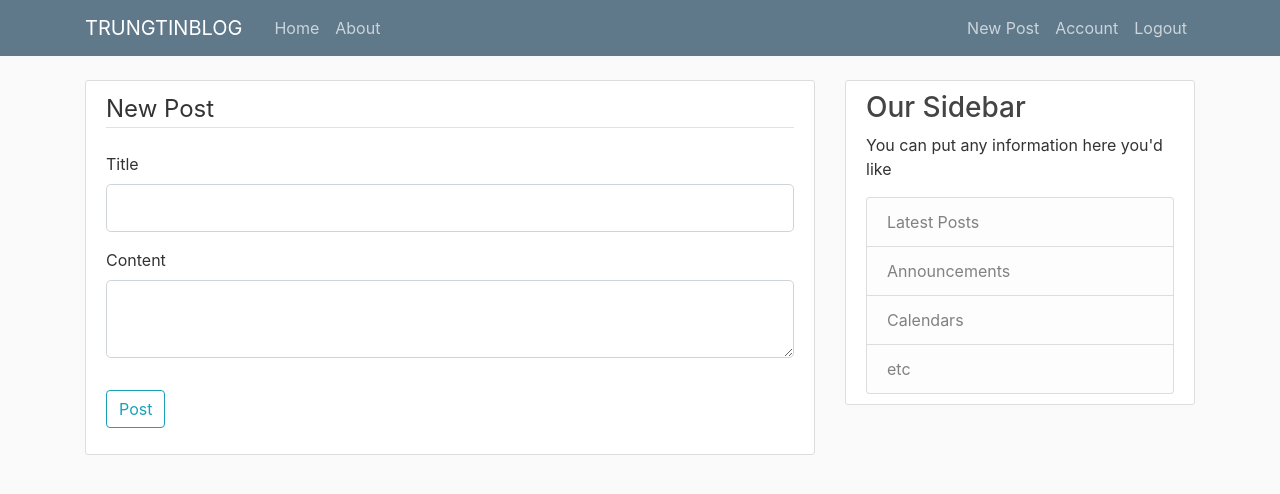
After one commit to tinttgcs17082/TrungTin_Blog, a Flask app: page /post/new in a window 1280 px wide. The commit adds this page. Shown: the top 494 px of the page. Run offline with Flask 2, Linux system fonts and the light colour scheme; a user stored in the database is signed in; some libraries are stand-ins or nearby versions.

Commit message:
function Create, Update, Delete Post

```diff
--- a/TrungtinBlog/forms.py
+++ b/TrungtinBlog/forms.py
@@ -1,7 +1,7 @@
 from flask_wtf import  FlaskForm
 from flask_wtf.file import FileField, FileAllowed
 from flask_login import  current_user
-from wtforms import  StringField, PasswordField, SubmitField, BooleanField
+from wtforms import  StringField, PasswordField, SubmitField, BooleanField , TextAreaField
 from wtforms.validators import DataRequired, Length, Email, EqualTo, ValidationError
 from TrungtinBlog.models import User
 
@@ -53,3 +53,8 @@ class UpdateAccountForm(FlaskForm):
             user = User.query.filter_by(email = email.data).first()
             if user:
                 raise ValidationError('That email is taken. Please choose a different one.')
+
+class PostForm(FlaskForm):
+    title = StringField('Title', validators=[DataRequired()])
+    content = TextAreaField('Content', validators=[DataRequired()])
+    submit = SubmitField('Post')
--- a/TrungtinBlog/models.py
+++ b/TrungtinBlog/models.py
@@ -15,7 +15,7 @@ class User(db.Model, UserMixin):
     posts = db.relationship('Post', backref = 'author', lazy = True)
 
     def __repr__(self):
-        return f"User('{self.username}','{self.email}','{self.image_file}','{self.password})"
+        return f"User('{self.username}','{self.email}','{self.image_file}')"
 
 
 class Post(db.Model):
--- a/TrungtinBlog/routes.py
+++ b/TrungtinBlog/routes.py
@@ -1,63 +1,56 @@
 import os
 import secrets
-from  PIL import Image
-from flask import render_template, url_for, flash, redirect, request
+from PIL import Image
+from flask import render_template, url_for, flash, redirect, request, abort
 from TrungtinBlog import app, db, bcrypt
-from TrungtinBlog.forms import RegistrationForm,LoginForm, UpdateAccountForm
-from TrungtinBlog.models import  User, Post
-from  flask_login import  login_user, current_user, logout_user, login_required
+from TrungtinBlog.forms import RegistrationForm, LoginForm, UpdateAccountForm, PostForm
+from TrungtinBlog.models import User, Post
+from flask_login import login_user, current_user, logout_user, login_required
 
-posts = [
-    {
-        'author': 'Truong Trung Tin',
-        'title': 'Blog Post 1',
-        'content':'First post content',
-        'date_posted': 'May 07, 2019'
-    },
-    {
-        'author': 'Admin',
-        'title': 'Blog Post 2',
-        'content':'Second post content',
-        'date_posted': 'May 08, 2019'
-    }
-]
 
 @app.route("/")
 def main():
+    posts = Post.query.all()
     return render_template('index.html', posts=posts)
+
 
 @app.route("/about")
 def about():
     return render_template('about.html', title='About')
 
-@app.route("/register", methods=['GET','POST'])
+
+@app.route("/register", methods=['GET', 'POST'])
 def register():
     if current_user.is_authenticated:
         return redirect(url_for('main'))
     form = RegistrationForm()
-    if form.validate_on_submit():#thong bao khi tao tai khoan thanh cong
-        hashed_password = bcrypt.generate_password_hash(form.password.data).decode('utf-8')
-        user = User(username = form.username.data, email=form.email.data, password= hashed_password)
+    if form.validate_on_submit():  # thong bao khi tao tai khoan thanh cong
+        hashed_password = bcrypt.generate_password_hash(
+            form.password.data).decode('utf-8')
+        user = User(username=form.username.data,
+                    email=form.email.data, password=hashed_password)
         db.session.add(user)
         db.session.commit()
-        flash('Your Account have been created! You are now able to login','success')
+        flash('Your Account have been created! You are now able to login', 'success')
         return redirect(url_for('login'))
-    return  render_template('register.html', title='Register', form=form)
+    return render_template('register.html', title='Register', form=form)
 
-@app.route("/login", methods=['GET','POST'])
+
+@app.route("/login", methods=['GET', 'POST'])
 def login():
     if current_user.is_authenticated:
         return redirect(url_for('main'))
-    form = LoginForm()#forms.py
-    if form.validate_on_submit():#thong bao khi dang nhap thanh cong
-        user = User.query.filter_by(email = form.email.data).first()
+    form = LoginForm()  # forms.py
+    if form.validate_on_submit():  # thong bao khi dang nhap thanh cong
+        user = User.query.filter_by(email=form.email.data).first()
         if user and bcrypt.check_password_hash(user.password, form.password.data):
-            login_user(user, remember = form.remember.data)
+            login_user(user, remember=form.remember.data)
             next_page = request.args.get('next')
             return redirect(next_page) if next_page else redirect(url_for('main'))
         else:
             flash('Login Unsuccessful. Please check email and password', 'danger')
-    return  render_template('login.html', title='Login', form=form)
+    return render_template('login.html', title='Login', form=form)
+
 
 @app.route("/logout")
 def logout():
@@ -69,7 +62,8 @@ def save_picture(form_picture):
     random_hex = secrets.token_hex(8)
     _, f_ext = os.path.splitext(form_picture.filename)
     picture_fn = random_hex + f_ext
-    picture_path = os.path.join(app.root_path, 'static/profile_pics', picture_fn)
+    picture_path = os.path.join(
+        app.root_path, 'static/profile_pics', picture_fn)
 
     output_size = (125, 125)
     i = Image.open(form_picture)
@@ -79,7 +73,7 @@ def save_picture(form_picture):
     return picture_fn
 
 
-@app.route("/account", methods=['GET','POST'])
+@app.route("/account", methods=['GET', 'POST'])
 @login_required
 def account():
     form = UpdateAccountForm()
@@ -91,10 +85,59 @@ def account():
         current_user.email = form.email.data
         db.session.commit()
         flash('Your account has been updated', 'success')
-        return  redirect(url_for('account'))
+        return redirect(url_for('account'))
     elif request.method == 'GET':
         form.username.data = current_user.username
         form.email.data = current_user.email
-    image_file = url_for('static', filename='profile_pics/' + current_user.image_file)
-    return render_template('account.html', title = 'Account',
+    image_file = url_for(
+        'static', filename='profile_pics/' + current_user.image_file)
+    return render_template('account.html', title='Account',
                            image_file=image_file, form=form)
+
+
+@app.route("/post/new", methods=['GET', 'POST'])
+@login_required
+def new_post():
+    form = PostForm()
+    if form.validate_on_submit():
+        post = Post(title=form.title.data,
+                    content=form.content.data, author=current_user)
+        db.session.add(post)
+        db.session.commit()
+        flash('Your post has been create!', 'success')
+        return redirect(url_for('main'))
+    return render_template('create_post.html', title='New Post', form=form, legend='New Post')
+
+
+@app.route("/post/<int:post_id>")
+def post(post_id):
+    post = Post.query.get_or_404(post_id)
+    return render_template('post.html', title=post.title, post=post)
+
+
+@app.route("/post/<int:post_id>/update", methods=['GET', 'POST'])
+@login_required
+def update_post(post_id):
+    c
+    form = PostForm()
+    if form.validate_on_submit():
+        post.title = form.title.data
+        form.content = post.content.data
+        db.session.commit()
+        flash('Your post has been updated!', 'success')
+        return redirect(url_for('post', post_id = post.id))
+    elif request.method == 'GET':
+        form.title.data = post.title
+        form.content.data = post.content
+    return render_template('create_post.html', title='Update Post', form=form, legend='Update Post')
+
+@app.route("/post/<int:post_id>/delete", methods=['POST'])
+@login_required
+def delete_post(post_id):
+    post = Post.query.get_or_404(post_id)
+    if post.author != current_user:
+        abort(403)
+    db.session.delete(post)
+    db.session.commit()
+    flash('Your post has been deleted!', 'success')
+    return redirect(url_for('main'))
--- /dev/null
+++ b/TrungtinBlog/templates/create_post.html
@@ -0,0 +1,40 @@
+{% extends "layout.html" %}
+{% block content %}
+<div class="content-section">
+    <form method="POST" action="">
+        {{ form.hidden_tag() }}
+        <fieldset class="form-group">
+            <legend class="border-bottom mb-4">{{ legend }}</legend>
+            <div class="form-group">
+                {{ form.title.label(class="form-control-label") }}
+                {% if form.title.errors %}
+                {{ form.title(class="form-control form-control-lg is-invalid") }}
+                <div class="invalid-feedback">
+                    {% for error in form.title.errors %}
+                    <span>{{ error }}</span>
+                    {% endfor %}
+                </div>
+                {% else %}
+                {{ form.title(class="form-control form-control-lg") }}
+                {% endif %}
+            </div>
+            <div class="form-group">
+                {{ form.content.label(class="form-control-label") }}
+                {% if form.content.errors %}
+                {{ form.content(class="form-control form-control-lg is-invalid") }}
+                <div class="invalid-feedback">
+                    {% for error in form.content.errors %}
+                    <span>{{ error }}</span>
+                    {% endfor %}
+                </div>
+                {% else %}
+                {{ form.content(class="form-control form-control-lg") }}
+                {% endif %}
+            </div>
+        </fieldset>
+        <div class="form-group">
+            {{ form.submit(class="btn btn-outline-info") }}
+        </div>
+    </form>
+</div>
+{% endblock content %}
--- a/TrungtinBlog/templates/layout.html
+++ b/TrungtinBlog/templates/layout.html
@@ -12,9 +12,9 @@
   <!-- static/main.css-->
   <link rel="stylesheet" type="text/css" href="{{ url_for('static', filename='main.css') }}">
   {% if title %}
-  <title>My Blog - {{title}} </title>
+  <title>TRUNGTIN Blog - {{title}} </title>
   {% else %}
-  <title>My Blog</title>
+  <title>TRUNGTIN Blog</title>
   {% endif %}
 </head>
 
@@ -22,7 +22,7 @@
   <header class="site-header">
     <nav class="navbar navbar-expand-md navbar-dark bg-steel fixed-top">
       <div class="container">
-        <a class="navbar-brand mr-4" href="{{ url_for('main') }}">TRUNGTIN BLOG</a>
+        <a class="navbar-brand mr-4" href="{{ url_for('main') }}">TRUNGTINBLOG</a>
         <button class="navbar-toggler" type="button" data-toggle="collapse" data-target="#navbarToggle"
           aria-controls="navbarToggle" aria-expanded="false" aria-label="Toggle navigation">
           <span class="navbar-toggler-icon"></span>
@@ -35,6 +35,7 @@
           <!--Navbar Right Side-->
           <div class="navbar-nav">
             {% if current_user.is_authenticated %}
+            <a class="nav-item nav-link" href="{{ url_for('new_post') }}">New Post</a>
             <a class="nav-item nav-link" href="{{ url_for('account') }}">Account</a>
             <a class="nav-item nav-link" href="{{ url_for('logout') }}">Logout</a>
             {% else %}
@@ -64,12 +65,12 @@
       <div class="col-md-4">
         <div class="content-section">
           <h3>Our Sidebar</h3>
-          <p class="'text-muted"> You can put any information here you'd like</p>
-          <ul>
-            <li> Latest Post</li>
-            <li> Announcements</li>
-            <li> Calendars</li>
-            <li> etc</li>
+          <p class="'text-muted">You can put any information here you'd like</p>
+          <ul class="list-group">
+              <li class="list-group-item list-group-item-light">Latest Posts</li>
+              <li class="list-group-item list-group-item-light">Announcements</li>
+              <li class="list-group-item list-group-item-light">Calendars</li>
+              <li class="list-group-item list-group-item-light">etc</li>
           </ul>
         </div>
       </div>
--- a/TrungtinBlog/templates/login.html
+++ b/TrungtinBlog/templates/login.html
@@ -31,7 +31,7 @@
                     {% endfor %}
                 </div>
                 {% else %}
-                    {{ form.password(class="form-control form-control-lg") }}
+                {{ form.password(class="form-control form-control-lg") }}
                 {% endif %}
             </div>
             <div class="form-check">
```
Also changed, not shown: TrungtinBlog/templates/index.html (+4 -3 lines), TrungtinBlog/templates/post.html (added, +41 -0 lines), TrungtinBlog/site.db, TrungtinBlog/static/main.css (line endings or trailing spaces), TrungtinBlog/static/profile_pics/7aaa8fb9cddbab99.jpg (added).
